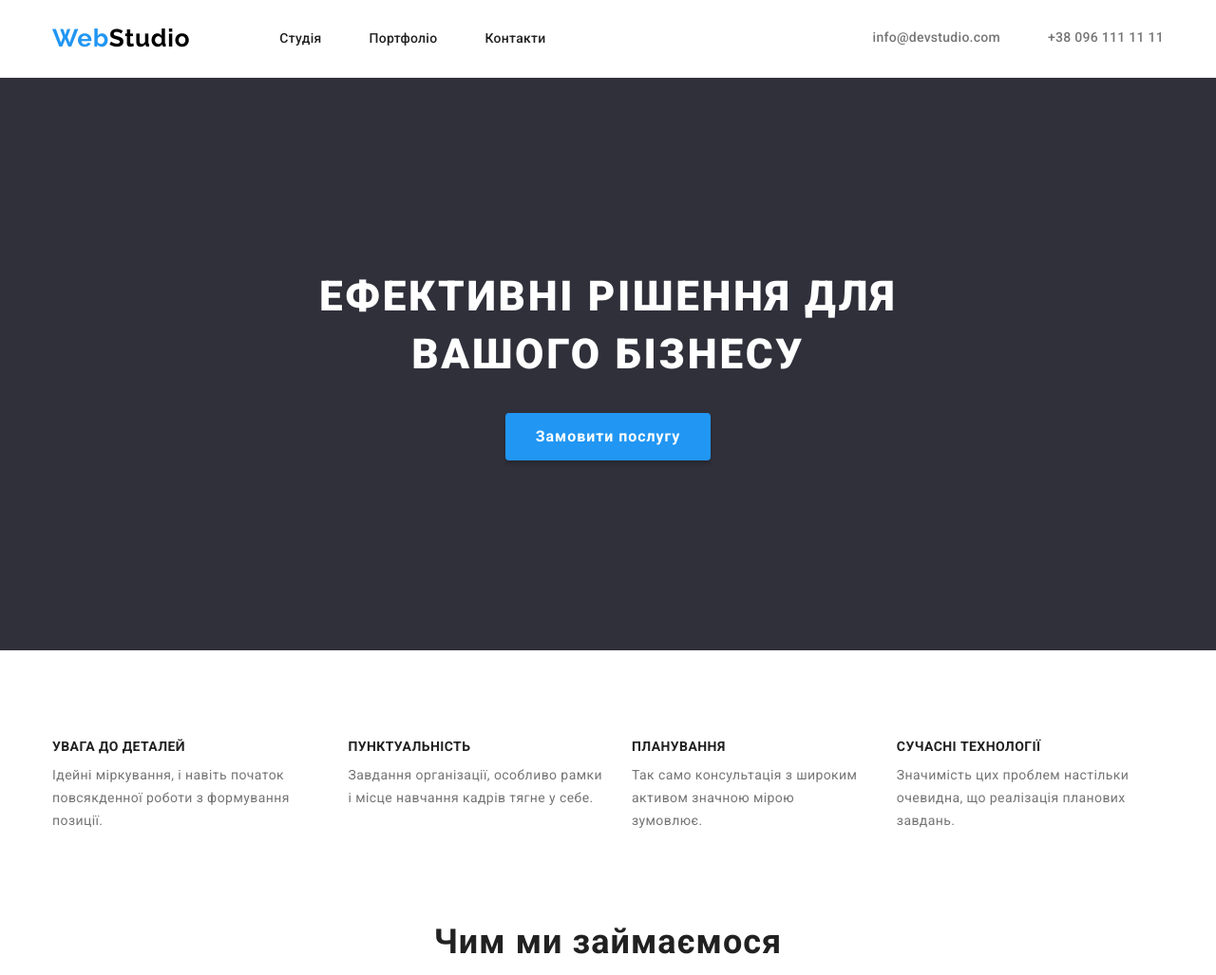
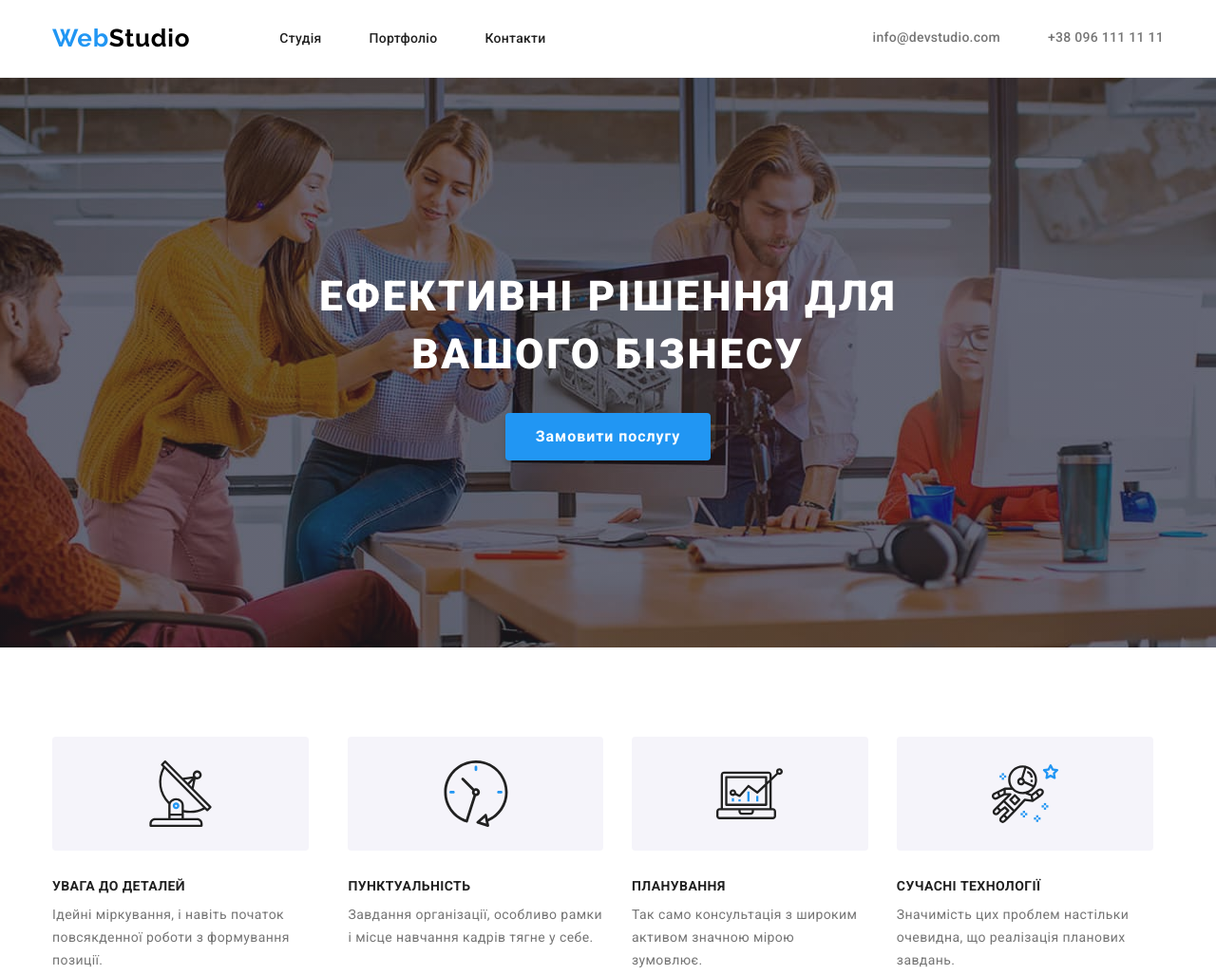
Before and after one commit to Anasurim/goit-markup-hw-04, a plain HTML site: page index.html in a window 1280 px wide. Shown: the top 1027 px of the page at 95% size. Drawn offline with nearby package versions, Linux system fonts and the light colour scheme.

Commit message:
added hero bgc
-also some svg to trainee

```diff
--- a/css/styles.css
+++ b/css/styles.css
@@ -135,7 +135,18 @@ img {
 }
 /* hero styles */
 .hero {
-  background-color: var(--dark-background-color);
+  max-width: 1600px;
+  height: 600px;
+  background-color: #c4c4c4;
+  background-image: linear-gradient(
+      to right,
+      rgba(47, 48, 58, 0.4),
+      rgba(47, 48, 58, 0.4)
+    ),
+    url("../img/studio-img/hero-img.jpg");
+  background-repeat: no-repeat;
+  background-position: center;
+  margin: 0 auto;
   padding-top: 200px;
   padding-bottom: 200px;
 }
@@ -195,6 +206,31 @@ img {
 }
 .advantages-list > .item {
   flex-basis: calc((100%-90px) / 4);
+}
+.advantages-list > .item::before {
+  content: "";
+
+  display: block;
+  height: 120px;
+  max-width: 270px;
+  margin-bottom: 30px;
+
+  background-color: var(--secondary-bg-color);
+  border-radius: 4px;
+  background-repeat: no-repeat;
+  background-position: center;
+}
+.icon-antenna::before {
+  background-image: url("../img/studio-img/icon-antenna.svg");
+}
+.icon-clock::before {
+  background-image: url("../img/studio-img/icon-clock.svg");
+}
+.icon-diagram::before {
+  background-image: url("../img/studio-img/icon-diagram.svg");
+}
+.icon-astronaut::before {
+  background-image: url("../img/studio-img/icon-astronaut.svg");
 }
 .advantages-list h3 {
   color: var(--secondary-text-color);
--- a/index.html
+++ b/index.html
@@ -66,27 +66,27 @@
         <h2 class="visually-hidden">Переваги</h2>
         <div class="container">
           <ul class="advantages-list">
-            <li class="item">
+            <li class="item icon-antenna">
               <h3>Увага до деталей</h3>
               <p>
                 Ідейні міркування, і навіть початок повсякденної роботи з
                 формування позиції.
               </p>
             </li>
-            <li class="item">
+            <li class="item icon-clock">
               <h3>Пунктуальність</h3>
               <p>
                 Завдання організації, особливо рамки і місце навчання кадрів
                 тягне у себе.
               </p>
             </li>
-            <li class="item">
+            <li class="item icon-diagram">
               <h3>Планування</h3>
               <p>
                 Так само консультація з широким активом значною мірою зумовлює.
               </p>
             </li>
-            <li class="item">
+            <li class="item icon-astronaut">
               <h3>Сучасні технології</h3>
               <p>
                 Значимість цих проблем настільки очевидна, що реалізація
```
Also changed, not shown: img/studio-img/hero-img.jpg (added), img/studio-img/icon-antenna.svg (added), img/studio-img/icon-astronaut.svg (added), img/studio-img/icon-clock.svg (added), img/studio-img/icon-diagram.svg (added).
